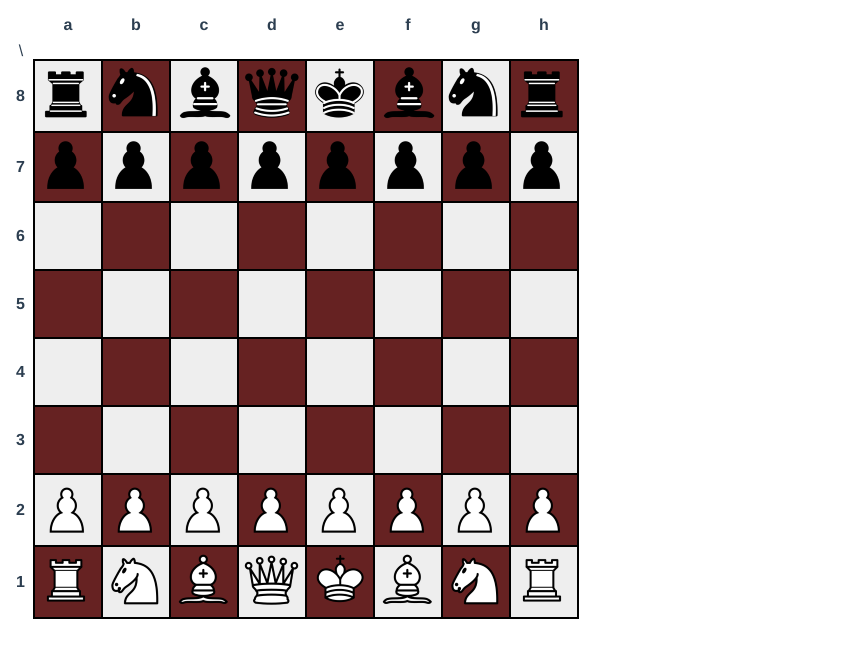
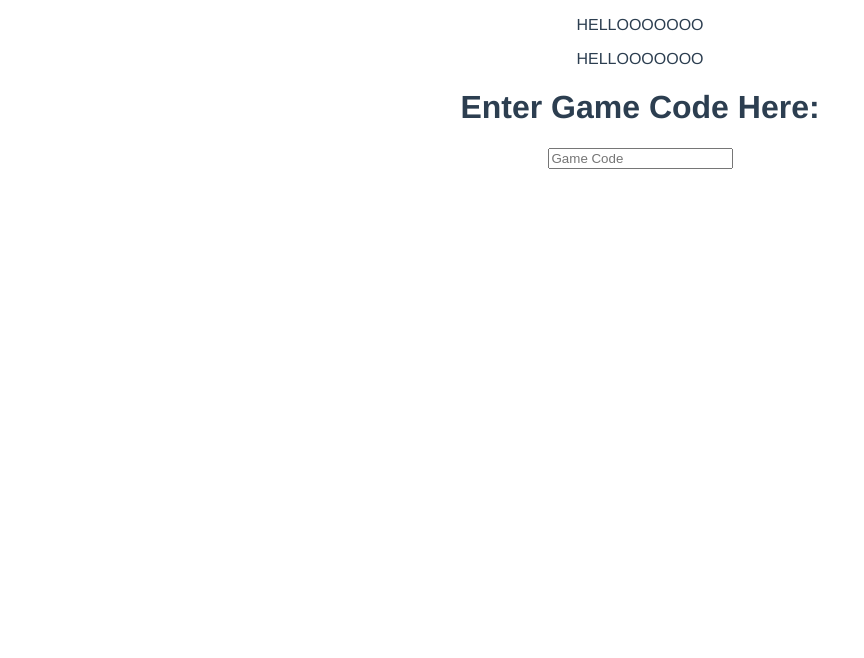
Before and after one commit to kim-audrey/webdev-chess, a Vue app: page / in a window 1280 px wide. Shown: the top 658 px of the page, without its empty margins (0-864 px from the left). Built offline with nearby package versions, Linux system fonts and the light colour scheme.

Commit message:
Added Login.vue

```diff
--- a/package.json
+++ b/package.json
@@ -11,7 +11,7 @@
     "core-js": "^3.6.5",
     "express": "^4.17.1",
     "socket.io": "^3.0.1",
-    "socket.io-client": "^3.0.1",
+    "socket.io-client": "^3.0.3",
     "vue": "^2.6.11",
     "vue-router": "^3.2.0",
     "vue-socket.io-extended": "^4.0.5",
--- a/src/router/index.js
+++ b/src/router/index.js
@@ -1,14 +1,16 @@
 import Vue from "vue";
 import VueRouter from "vue-router";
-import Home from "../views/Home.vue";
+// import Home from "../views/Home.vue";
+import Login from "../views/Login.vue";
+
 
 Vue.use(VueRouter);
 
 const routes = [
   {
     path: "/",
-    name: "Home",
-    component: Home
+    name: "Login",
+    component: Login
   },
   // {
   //   path: "/about",
--- /dev/null
+++ b/src/views/Login.vue
@@ -0,0 +1,9 @@
+<template>
+    <div id="app">
+        <p>HELLOOOOOOO</p>
+        <p>HELLOOOOOOO</p>
+        <span><h1>Enter Game Code Here: </h1><input type="text" placeholder="Game Code"></span>
+
+    </div>
+
+</template>
```
